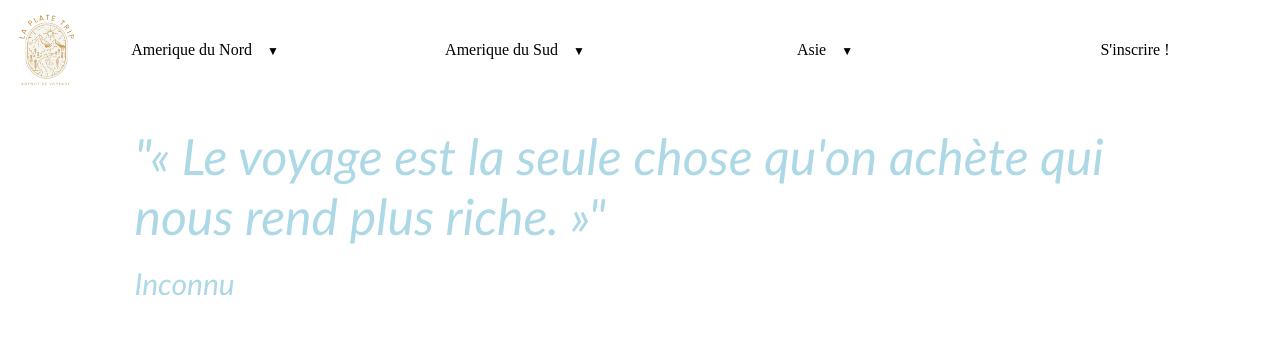
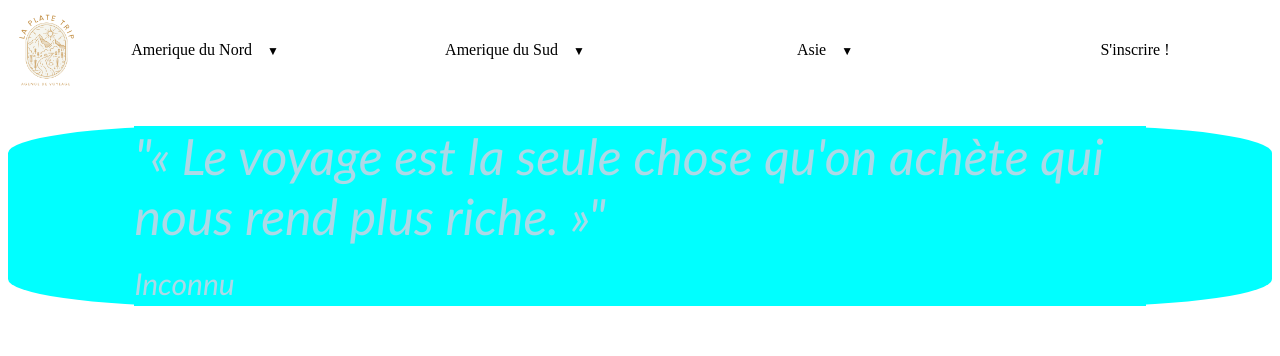
Before and after one commit to badr-sebaa/voyages, a plain HTML site: page voyages.html in a window 1280 px wide. Shown: the top 356 px of the page. Drawn offline with Linux system fonts and the light colour scheme.

```diff
--- a/css/voyages.css
+++ b/css/voyages.css
@@ -96,18 +96,24 @@ main{
     margin-bottom: 50px;
 }
 
-#citation {
+.citation{
+    background-color: aqua ;
+    border-radius: 15%;
+}
+
+#citation1 {
 
     color:#add8e6;
     font-size: 50px;
     font-style: italic;
     font-family:'Gill Sans', 'Gill Sans MT', Calibri, 'Trebuchet MS', sans-serif;
     margin:10%;
+    background-color: aqua;
 }
-.citation1 {
+.citation2 {
     font-size: 30px;
     color: #add8e6;
-
+    background-color: aqua;
 }
 
 .ville{
--- a/voyages.html
+++ b/voyages.html
@@ -43,11 +43,12 @@
 <body>
  <main>
      <section class="presentation">
-
-                    <blockquote id="citation">
+                  <div class="citation">
+                    <blockquote id="citation1">
                         "« Le voyage est la seule chose qu'on achète qui nous rend plus riche. »" </br>
-                        <span class="citation1">Inconnu</span>
+                        <span class="citation2">Inconnu</span>
                     </blockquote>
+                 </div>
                     <div class="texte-image">
                   <div class="Bienvenue">
                     <h1>Bienvenue sur la PlateTrip ! </h1>
```
Also changed, not shown: voyage/voyage-1.html (+4 -1 lines), voyage/voyage-2.html (+5 -1 lines), voyage/voyage-3.html (+4 -1 lines), voyage/voyage-6.html (+4 -1 lines), 1 other file.
